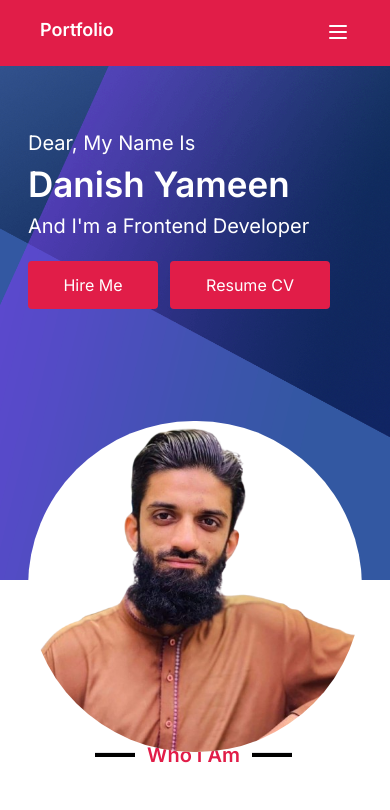
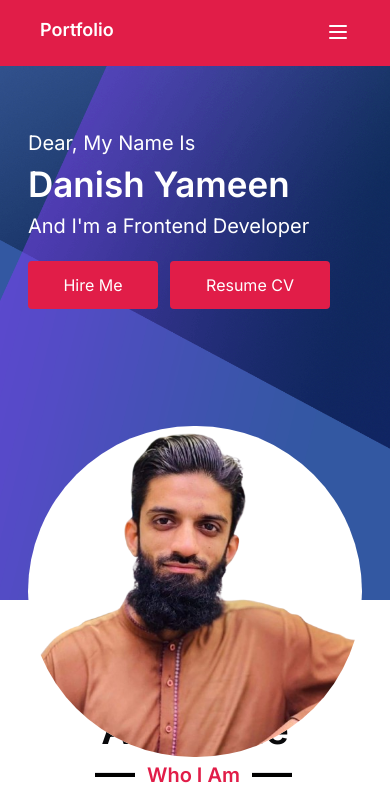
Before and after one commit to danishyameen/portfolio, a Next.js app: page / in a window 390 px wide. Shown: the top 810 px of the page. Built offline with nearby package versions, Linux system fonts and the light colour scheme.

Commit message:
portfolio update

```diff
--- a/src/app/about/page.tsx
+++ b/src/app/about/page.tsx
@@ -4,7 +4,7 @@ import { Button, CVbutton } from "@/components/button/Button"
 
 export default function AboutPage() {
     return (
-        <div>
+        <div className="">
             <div className="w-[200px] mx-auto">
                 <h1 className="mt-[100px] text-[40px] font-semibold text-center">About Me</h1>
                 <div className="flex">
--- a/src/app/page.tsx
+++ b/src/app/page.tsx
@@ -15,7 +15,7 @@ export default function HomePage() {
     <main>
 
       <div className='homePage'>
-        <div className='bg-barnnerImg bg-cover bg-repeat bg-bottom w-full sm:min-h-[650px] min-h-[580px]'>
+        <div className='bg-barnnerImg bg-cover bg-repeat bg-bottom w-full sm:min-h-[650px] min-h-[600px]'>
         </div>
         <div>
           <HeroSection />
--- a/src/components/hero-image/HeroImage.tsx
+++ b/src/components/hero-image/HeroImage.tsx
@@ -3,7 +3,7 @@ import Profile from "@/app/img/profile.png"
 
 export default function HeroImage(){
     return(
-        <div className="w-auto md:mt-[-5px] sm:hidden  md:block lg:mt-[-50px]  xl:mt-[-100px] mt-[-160px] lg:ml-5">
+        <div className="w-auto md:mt-[-5px] sm:hidden  md:block lg:mt-[-50px]  xl:mt-[-100px] mt-[-150px] lg:ml-5">
             <Image className="sm:bg-white sm:hover:bg-rose-600 hover:bg-rose-600 bg-white cursor-pointer rounded-full mx-auto w-[450px]" src={Profile} alt="HeroImage" width="450" height={100}/>
         </div>
     )
```
